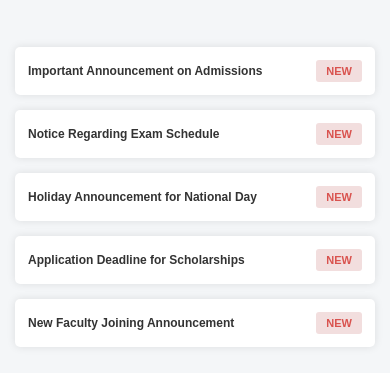
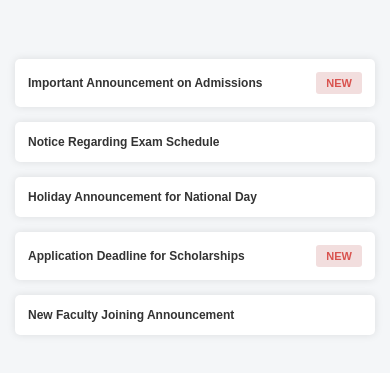
Before and after one commit to Akibul41/notices, a plain HTML site: page index.html in a window 390 px wide. Shown: the part 225-598 px from the top of the page. Drawn offline with Linux system fonts and the light colour scheme.

Commit message:
Add files via upload

```diff
--- a/index.html
+++ b/index.html
@@ -1,32 +1,42 @@
 <!DOCTYPE html>
 <html lang="en">
-
 <head>
     <meta charset="UTF-8">
     <meta http-equiv="X-UA-Compatible" content="IE=edge">
     <meta name="viewport" content="width=device-width, initial-scale=1.0">
     <title>Notices</title>
-    <link rel="stylesheet" href="style-notice.css">
+    <link rel="stylesheet" href="style.css">
 </head>
+<body>
+    <div class="notice-container" id="noticeContainer">
 
-<body>
-    <div class="notice-container">
-        <div class="notice">
-            <a href="#">Important Announcement on Admissions <span class="new">NEW</span></a>
-        </div>
-        <div class="notice">
-            <a href="#">Notice Regarding Exam Schedule <span class="new">NEW</span></a>
-        </div>
-        <div class="notice">
-            <a href="#">Holiday Announcement for National Day <span class="new">NEW</span></a>
-        </div>
-        <div class="notice">
-            <a href="#">Application Deadline for Scholarships <span class="new">NEW</span></a>
-        </div>
-        <div class="notice">
-            <a href="#">New Faculty Joining Announcement <span class="new">NEW</span></a>
-        </div>
+        <!-- Notices will be dynamically inserted here -->
     </div>
+
+    <script>
+        // Fetch the JSON file containing notices
+        fetch('notices.json')
+            .then(response => response.json())
+            .then(data => {
+                const notices = data.notices;
+                const noticeContainer = document.getElementById('noticeContainer');
+
+                // Loop through the notices and create HTML for each notice
+                notices.forEach(notice => {
+                    const noticeDiv = document.createElement('div');
+                    noticeDiv.classList.add('notice');
+                    noticeDiv.innerHTML = `
+                        <a href="${notice.link}">
+                            ${notice.title}
+                            ${notice.isNew ? '<span class="new">NEW</span>' : ''}
+                        </a>
+                    `;
+                    noticeContainer.appendChild(noticeDiv);
+                });
+            })
+            .catch(error => {
+                console.error("Error loading the notices:", error);
+            });
+    </script>
 </body>
-
 </html>
--- /dev/null
+++ b/notices.json
@@ -0,0 +1,34 @@
+{
+    "notices": [
+      {
+        "title": " Important Announcement on Admissions",
+        "date": "2024-11-13",
+        "isNew": true,
+        "link": "#"
+      },
+      {
+        "title": "Notice Regarding Exam Schedule",
+        "date": "2024-11-12",
+        "isNew": false,
+        "link": "#"
+      },
+      {
+        "title": "Holiday Announcement for National Day",
+        "date": "2024-11-11",
+        "isNew": false,
+        "link": "#"
+      },
+      {
+        "title": "Application Deadline for Scholarships",
+        "date": "2024-11-10",
+        "isNew": true,
+        "link": "#"
+      },
+      {
+        "title": "New Faculty Joining Announcement",
+        "date": "2024-11-09",
+        "isNew": false,
+        "link": "#"
+      }
+    ]
+  }
--- /dev/null
+++ b/style.css
@@ -0,0 +1,136 @@
+/* Reset some basic styles */
+* {
+    margin: 0;
+    padding: 0;
+    box-sizing: border-box;
+}
+
+/* Body styling */
+body {
+    background-color: #f4f6f8;
+    font-family: Arial, sans-serif;
+    padding: 20px;
+    display: flex;
+    justify-content: center;
+    align-items: center;
+    min-height: 100vh;
+}
+
+/* Container for all notices */
+.notice-container {
+    width: 100%;
+    max-width: 800px; /* Maximum width for desktop */
+    margin: 0 auto;
+    padding: 20px;
+    display: flex;
+    flex-direction: column;
+    gap: 15px;
+}
+
+/* Individual notice link */
+.notice {
+    background-color: #fff;
+    border: calc(1vw + 5px) solid transparent; /* Invisible border */
+    padding: 10px;
+    transition: background-color 0.3s ease;
+    border-radius: 5px;
+    box-shadow: 0 0 8px rgba(0, 0, 0, 0.1);
+}
+
+/* Change background color when hovering */
+.notice:hover {
+    background-color: #eaf3fc;
+}
+
+/* Styling for the link */
+.notice a {
+    text-decoration: none;
+    font-size: 18px;
+    color: #333;
+    font-weight: bold;
+    display: flex;
+    justify-content: space-between;
+    align-items: center;
+}
+
+/* Styling for the "NEW" tag */
+.new {
+    color: #d9534f;
+    background-color: #f2dede;
+    padding: 5px 10px;
+    border-radius: 3px;
+    font-size: 14px;
+    animation: blink 1s step-end infinite;
+}
+
+/* Animation for blinking text */
+@keyframes blink {
+    0% {
+        opacity: 1;
+    }
+    50% {
+        opacity: 0;
+    }
+    100% {
+        opacity: 1;
+    }
+}
+
+/* Media Queries for Responsive Design */
+
+/* For tablets and larger screens */
+@media (max-width: 1024px) {
+    .notice-container {
+        padding: 15px;
+    }
+
+    .notice a {
+        font-size: 16px;
+    }
+
+    .new {
+        font-size: 13px;
+    }
+}
+
+/* For mobile screens (less than 768px) */
+@media (max-width: 768px) {
+    body {
+        padding: 10px;
+    }
+
+    .notice-container {
+        padding: 10px;
+    }
+
+    .notice {
+        padding: 8px;
+    }
+
+    .notice a {
+        font-size: 14px;
+    }
+
+    .new {
+        font-size: 12px;
+    }
+}
+
+/* For very small mobile screens (less than 480px) */
+@media (max-width: 480px) {
+    .notice-container {
+        padding: 5px;
+    }
+
+    .notice {
+        padding: 5px;
+    }
+
+    .notice a {
+        font-size: 12px;
+    }
+
+    .new {
+        font-size: 11px;
+    }
+}
```
